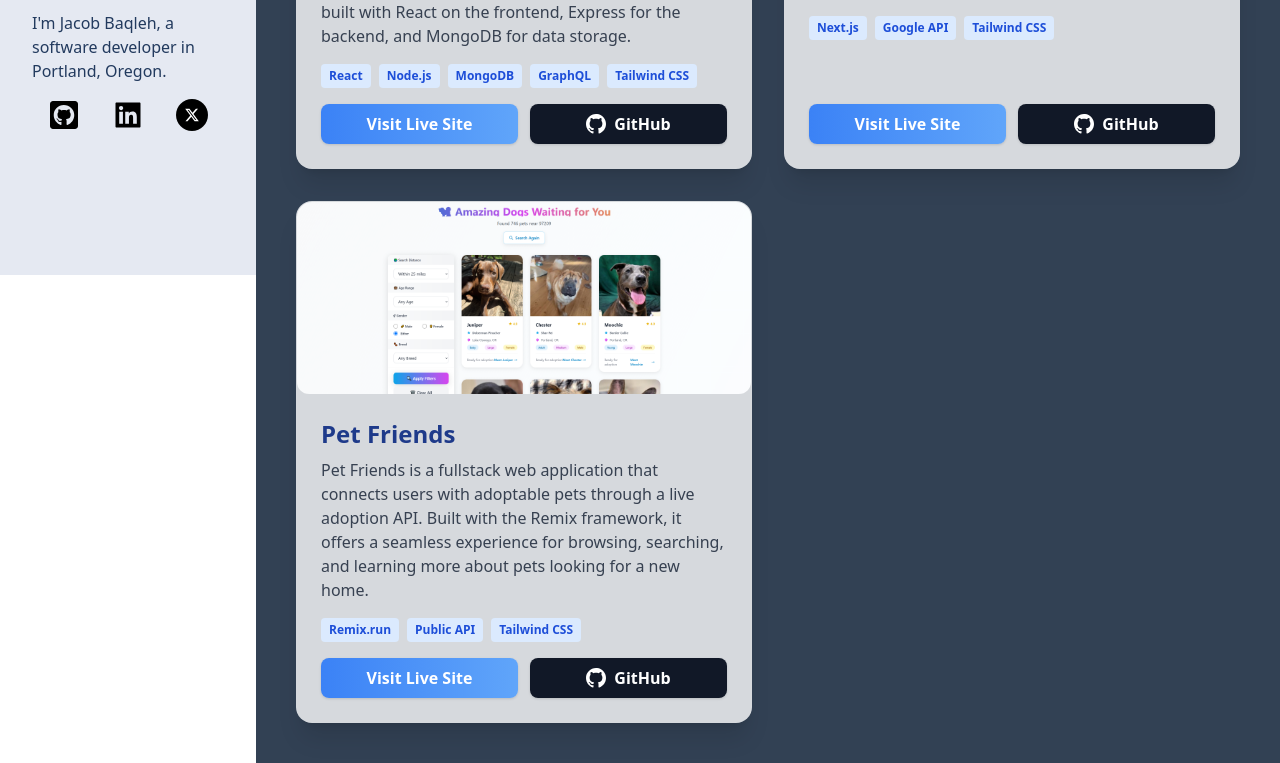
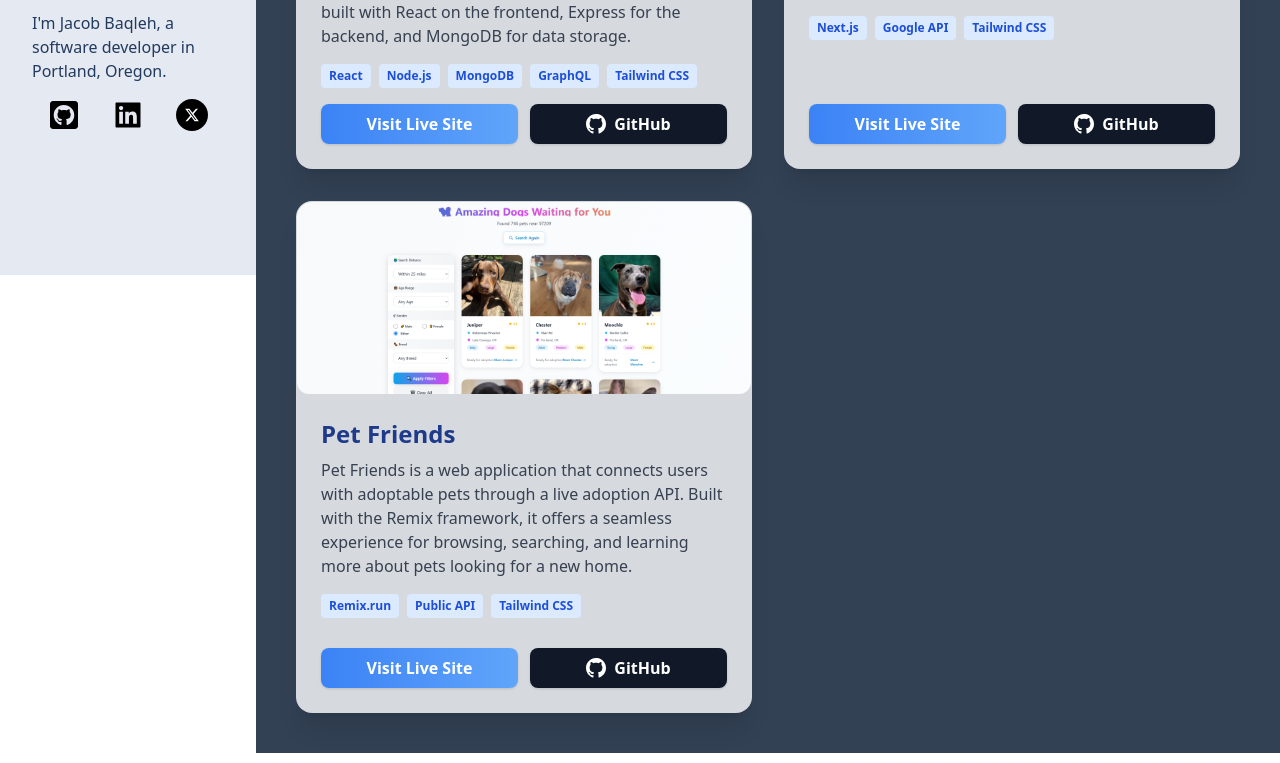
Before and after one commit to JacobBaqleh1/react-portfolio, a React (Vite) app in the folder react-vite-project/: page / in a window 1280 px wide. Shown: the part 525-1288 px from the top of the page. Built offline with nearby package versions, Linux system fonts and the light colour scheme.

Commit message:
Update Home.jsx

```diff
--- a/react-vite-project/src/pages/Home.jsx
+++ b/react-vite-project/src/pages/Home.jsx
@@ -41,7 +41,7 @@ export default function Home() {
               key: 3,
               img: "/remix-pets.png",
               title: "Pet Friends",
-              description: "Pet Friends is a fullstack web application that connects users with adoptable pets through a live adoption API. Built with the Remix framework, it offers a seamless experience for browsing, searching, and learning more about pets looking for a new home.",
+              description: "Pet Friends is a web application that connects users with adoptable pets through a live adoption API. Built with the Remix framework, it offers a seamless experience for browsing, searching, and learning more about pets looking for a new home.",
               link: "https://remix-pets.vercel.app/",
               gitHub: "https://github.com/JacobBaqleh1/remix-pets",
               technologies: [
```
